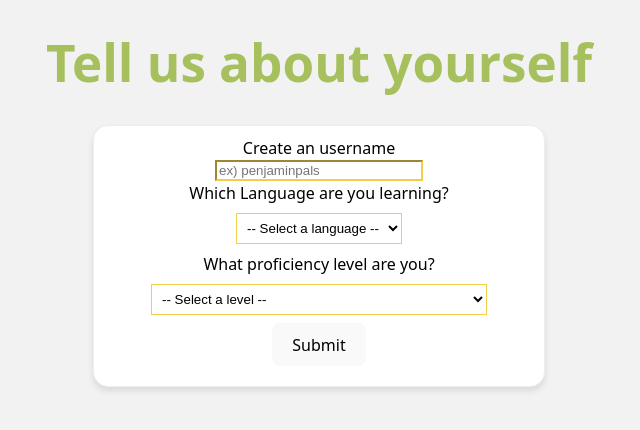
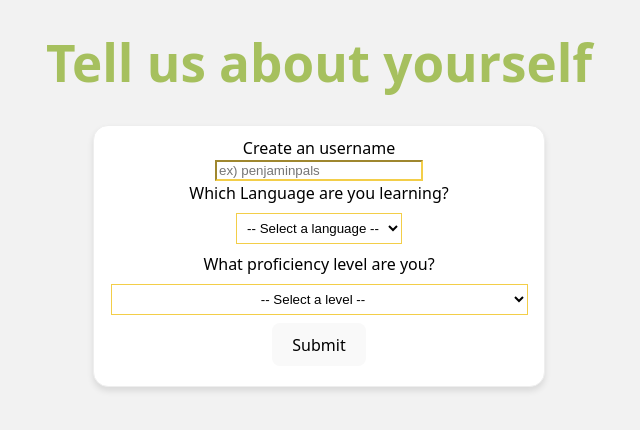
Before and after one commit to LinguaPals/LinguaPals, a React (Vite) app in the folder frontend/: page /survey in a window 1280 px wide. Shown: the top 430 px of the page, without its empty margins (321-961 px from the left). Built offline with nearby package versions, Linux system fonts and the light colour scheme.

Commit message:
added a survey for new users
added a survewy for new users when they create account
asks for (name, language, and proficiency)

```diff
--- a/frontend/src/App.css
+++ b/frontend/src/App.css
@@ -273,6 +273,9 @@ body {
   border-color: var(--gold);
   color: black;
 }
+select {
+  text-align: center;
+}
 
 select:hover{
   cursor:grab;
--- a/frontend/src/pages/new_user_survey.jsx
+++ b/frontend/src/pages/new_user_survey.jsx
@@ -1,9 +1,19 @@
 import React from "react"
 import { useState } from 'react'
+import { useNavigate } from 'react-router-dom'
 
 function NewUserSurvey( {user} ) {
     const [language, setLanguage] = useState(null);
     const [proficiency, setProficiency] = useState(null);
+    const navigate = useNavigate();
+
+    const handleSubmit = () => {
+        //log info here
+
+        //move to dashboard
+        navigate("/dashboard");
+        console.log("moving to dashboard");
+    }
     return (
         <>
             <div className="survey-page">
@@ -43,11 +53,14 @@ function NewUserSurvey( {user} ) {
                      >
                         <option value="">-- Select a level --</option>
                         <option value="brand-new">-- Brand New --</option>
-                        <option value="spanish">-- A1: Can use basic phrases  --</option>
-                        <option value="french">-- A2: Can use and understand simple sentences --</option>
-                        <option value="japanese">-- B2:  --</option>
+                        <option value="a1">-- A1: Can use basic phrases  --</option>
+                        <option value="a2">-- A2: Can use and understand simple sentences --</option>
+                        <option value="b1">-- B1: Can describe experiences and events, in multiple tenses --</option>
+                        <option value="b2">-- B2: Can interact with native speakers without exessive strain --</option>
+                        <option value="c1">-- C1: Can express ideas fluently and spontaneously --</option>
+                        <option value="c2">-- C2: Near pefect fluency --</option>
                      </select>
-                     <button type="submit">Submit</button>
+                     <button onClick={handleSubmit} type="submit">Submit</button>
                 </form>
             </div>
         </>
--- a/frontend/src/pages/sign_in_page.jsx
+++ b/frontend/src/pages/sign_in_page.jsx
@@ -22,7 +22,7 @@ function SignInPage (){
             const userCredential = await createUserWithEmailAndPassword(auth, email, password);
             const user = userCredential.user;
 
-            navigate("/dashboard");
+            navigate("/survey");
             console.log("User Created:", user);
         } catch(error) {
             console.error("Signup Error:", error.code, error.message);
```
